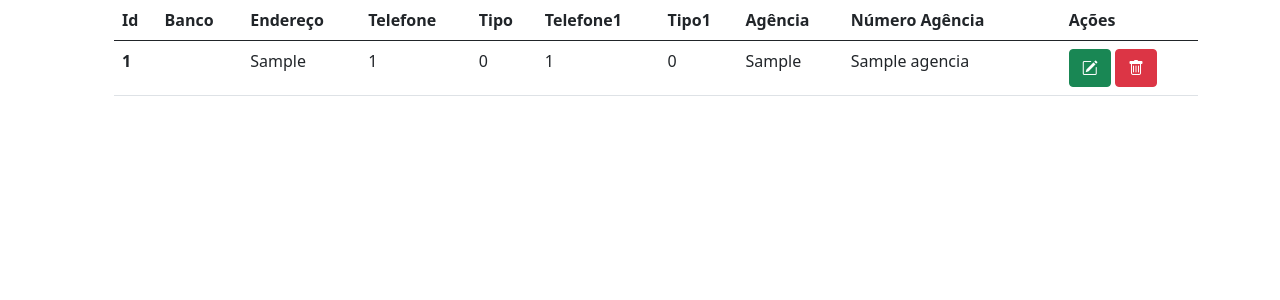
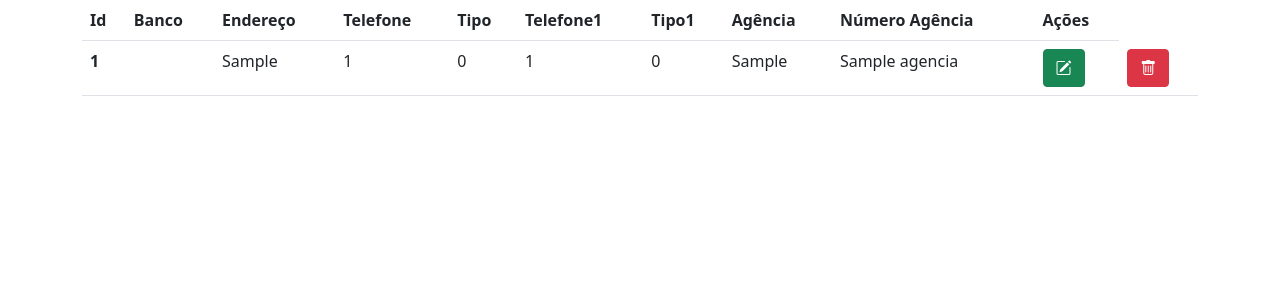
Before and after one commit to Davi-Ga/AplicativoWEB, a Django app: page /listar/agencia/ in a window 1280 px wide. Shown: the part 80-380 px from the top of the page. Run offline with Django 4.2, Linux system fonts and the light colour scheme; tables that the repository leaves empty hold one stand-in row (values such as "Sample post").

Commit message:
tabela organizada e botão vermelho adicionado e funcional

```diff
--- a/app/banco/templates/banco/agencia_list.html
+++ b/app/banco/templates/banco/agencia_list.html
@@ -4,11 +4,11 @@
 {% block content %}
     <div id="main">
 
-        <ul>
+
             {% if agencias %}
 
             <table class="table table-hover">
-                <thead>
+
                   <tr>
                     <th scope="col">Id</th>
                     <th scope="col">Banco</th>
@@ -19,12 +19,10 @@
                     <th scope="col">Tipo1</th>
                     <th scope="col">Agência</th>
                     <th scope="col">Número Agência</th>
-                        <th>
-                            <th scope="col">Ações</th>
-                        </th>
+                    <th scope="col">Ações</th>
+
                   </tr>
-                </thead>
-            <tbody>
+
                 {% for Agencia in agencias %}
                     <tr>
                         <th scope="row">{{Agencia.id}}</th>
@@ -37,19 +35,19 @@
                         <td>{{Agencia.agencia}}</td>
                         <td>{{Agencia.nome_agencia}}</td>
                         <td>
-                            <td>
-                                <button type="button" href= "alterar/{{Agencia.id}}" class="btn btn-success" id="{{Agencia.id}}"><i class="bi bi-pencil-square"></i></button>
-                                <button type="button" class="btn btn-danger"><i class="bi bi-trash"></i></button>
-                            </td>
+                            <a  href= "{% url 'alterarAgencia' Agencia.id %}" id="{{Agencia.id}}" class="btn btn-success"><i class="bi bi-pencil-square"></i></a>
+                        </td>
+                        <td>
+                            <a href= "{% url 'deletarAgencia' Agencia.id %}" id="{{Agencia.id}}" class="btn btn-danger"><i class="bi bi-trash"></i></a>
                         </td>
                     </tr>
                 {% endfor %}
-            </tbody>
+
             </table>
             {% else %}
                 <p>Não há Agências registradas</p>
             {% endif %}
-        </ul>
+
 
     </div>
     {% endblock  %}
```
